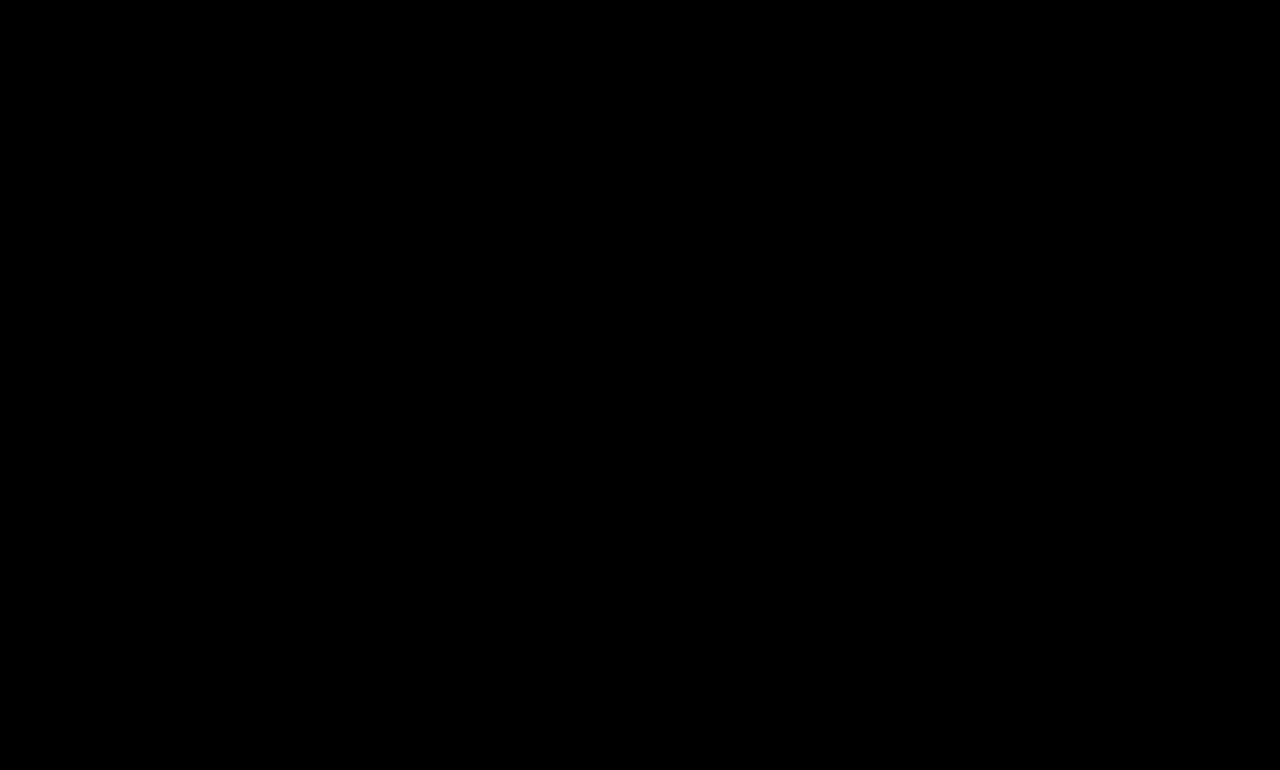
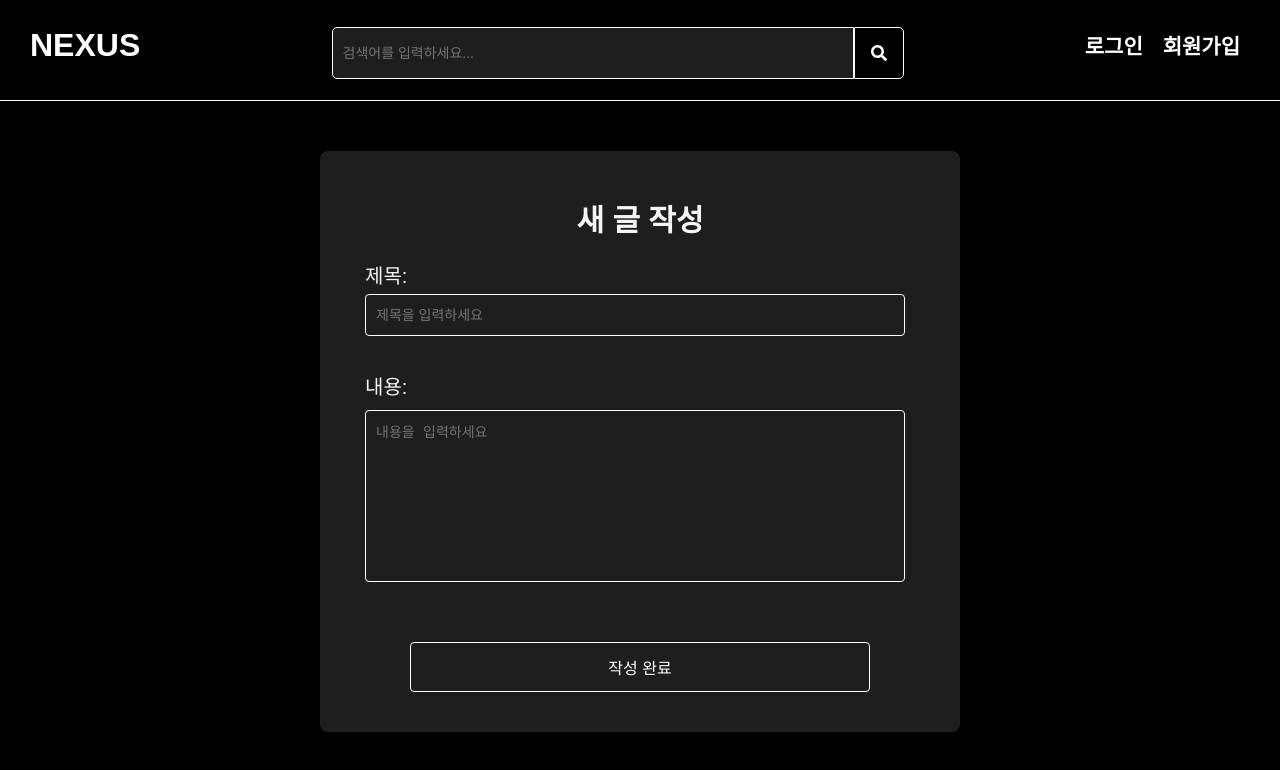
Before and after one commit to Zackdokong/Nexus, a React (Vite) app: page /write in a window 1280 px wide. Before the commit this address had no page. Shown: the top 770 px of the page. Built offline with nearby package versions, Linux system fonts and the light colour scheme.

Commit message:
글 작성 까지 만듬

```diff
--- a/src/App.tsx
+++ b/src/App.tsx
@@ -2,6 +2,7 @@ import { BrowserRouter as Router, Route, Routes } from 'react-router-dom';
 import MainPage from './mainpage';
 import SignUp from './components/signup'
 import LogIn from './components/login'
+import WritePost from './components/posts/write'
 
 function App() {
   return (
@@ -10,6 +11,7 @@ function App() {
         <Route path="/" element={<MainPage />}></Route>
         <Route path="/signup" element={<SignUp />}></Route>
         <Route path="/login" element={<LogIn />}></Route>
+        <Route path="/write" element={<WritePost />}></Route>
       </Routes>
     </Router>
   );
--- a/src/components/body.tsx
+++ b/src/components/body.tsx
@@ -1,3 +1,4 @@
+import { Link } from 'react-router-dom';
 import './body.css';
 
 function MainBody() {
@@ -8,7 +9,9 @@ function MainBody() {
         <div className="latest">
           <div className="section-header">
             <h2>최신 게시물</h2>
-            <button className="write-button">글쓰기</button>
+            <Link to="/write">
+              <button className="write-button">글쓰기</button>
+            </Link>
           </div>
           <hr />
           <ul className="post-list">
@@ -24,7 +27,9 @@ function MainBody() {
         <div className="popularity">
           <div className="section-header">
             <h2>인기 게시물</h2>
-            <button className="write-button">글쓰기</button>
+            <Link to="/write">
+              <button className="write-button">글쓰기</button>
+            </Link>
           </div>
           <hr />
           <ul className="post-list">
--- /dev/null
+++ b/src/components/posts/write.css
@@ -0,0 +1,71 @@
+.write-container {
+    width: 100%;
+    max-width: 600px;
+    margin: 50px auto;
+    padding: 20px;
+    background-color: #1e1e1e; /* 어두운 배경 */
+    color: #f5f5f5; /* 밝은 텍스트 색상 */
+    border-radius: 8px;
+    box-shadow: 0 4px 8px rgba(0, 0, 0, 0.2);
+  }
+
+  .write-title {
+    text-align: center;
+    font-size: 30px;
+    margin-bottom: 20px;
+    background-color: #1e1e1e;
+  }
+
+  .write-form {
+    margin-left: 25px;
+    display: flex;
+    flex-direction: column;
+    background-color: #1e1e1e;
+  }
+
+  .write-form label {
+    font-size: 20px;
+    margin-bottom: 15px;
+  }
+
+  .write-form input,
+  .write-form textarea {
+    width: 90%;
+    padding: 10px;
+    margin-bottom: 20px;
+    border: 1px solid white;
+    border-radius: 4px;
+    background-color: #1e1e1e;
+    color: #f5f5f5;
+    font-size: 14px;
+  }
+
+  .write-form textarea {
+    margin-top: 10px;
+    height: 150px;
+    resize: none;
+  }
+
+  textarea:focus, input:focus {
+    border:2px solid white;
+    outline: none;
+  }
+
+  .submit-button {
+    width: 80%;
+    padding: 12px 24px;
+    background-color: #1e1e1e;
+    color: white;
+    font-size: 16px;
+    border: 1px solid white;
+    border-radius: 4px;
+    cursor: pointer;
+    text-align: center;
+    margin-left: 45px;
+    margin-top: 20px;
+    margin-bottom: 20px;
+  }
+
+  .submit-button:hover {
+    background-color: #888;
+  }
--- /dev/null
+++ b/src/components/posts/write.tsx
@@ -0,0 +1,98 @@
+import Header from "../header";
+import "./write.css";
+import { useState, useEffect } from "react";
+import supabase from "../../../supabase";
+
+function WritePost() {
+  const [title, setTitle] = useState("");
+  const [content, setContent] = useState("");
+  const [writer, setWriter] = useState<string | null>(null);
+  const [error, setError] = useState("");
+  const [success, setSuccess] = useState("");
+
+  useEffect(() => {
+    const fetchUser = async () => {
+      const { data: { session } } = await supabase.auth.getSession();
+      if (session) {
+        setWriter(session.user.id); // 사용자 UUID 저장
+      } else {
+        setWriter(null);
+      }
+    };
+
+    fetchUser();
+  }, []);
+
+  const handleSubmit = async (e: React.FormEvent) => {
+    e.preventDefault();
+
+    if (!writer) {
+      setError("로그인 상태가 아닙니다. 로그인을 먼저 해주세요.");
+      return;
+    }
+
+    try {
+      const { error } = await supabase
+        .from("post")
+        .insert([
+          {
+            title: title,
+            detail: content,
+            writer: writer, // 작성자 UUID 추가
+            like: 0,
+            dislike: 0,
+            view: 0,
+          },
+        ]);
+
+      if (error) {
+        setError("글 작성 중 오류가 발생했습니다.");
+        console.error("Error:", error.message);
+      } else {
+        setSuccess("글 작성이 완료되었습니다!");
+        setTitle("");
+        setContent("");
+      }
+    } catch (err) {
+      console.error("Unexpected error:", err);
+      setError("예기치 못한 오류가 발생했습니다.");
+    }
+  };
+
+  return (
+    <>
+      <Header />
+      <div className="write-container">
+        <h2 className="write-title">새 글 작성</h2>
+        {error && <p className="error-message">{error}</p>}
+        {success && <p className="success-message">{success}</p>}
+        <form className="write-form" onSubmit={handleSubmit}>
+          <label>
+            제목:
+            <input
+              type="text"
+              value={title}
+              onChange={(e) => setTitle(e.target.value)}
+              placeholder="제목을 입력하세요"
+              required
+            />
+          </label>
+          <label>
+            내용:
+            <textarea
+              value={content}
+              onChange={(e) => setContent(e.target.value)}
+              placeholder="내용을 입력하세요"
+              required
+            />
+          </label>
+          <button type="submit" className="submit-button">
+            작성 완료
+          </button>
+        </form>
+      </div>
+    </>
+  );
+}
+
+export default WritePost;
--- a/src/components/signup.css
+++ b/src/components/signup.css
@@ -46,6 +46,11 @@
     height: 20px;
   }
 
+  .signup-form input:focus {
+    border:2px solid white;
+    outline: none;
+  }
+
   .signup-form input::placeholder {
     color: #888;
   }
--- a/src/components/signup.tsx
+++ b/src/components/signup.tsx
@@ -26,6 +26,7 @@ function SignUp() {
       password,
       options: {
         // displayName을 metadata로 추가
+        // display_name이 아니라 displayName이었네 시펄;
         data: {
           displayName: nickname,
         },
```
